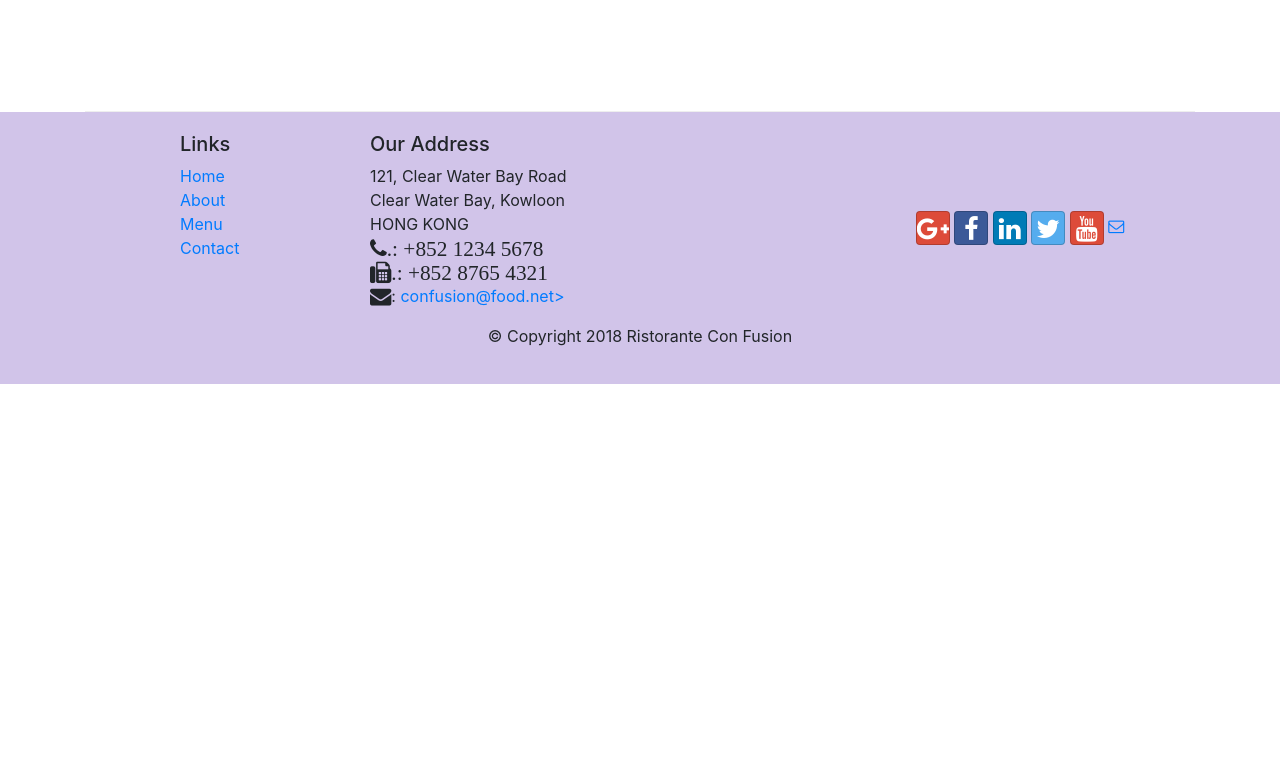
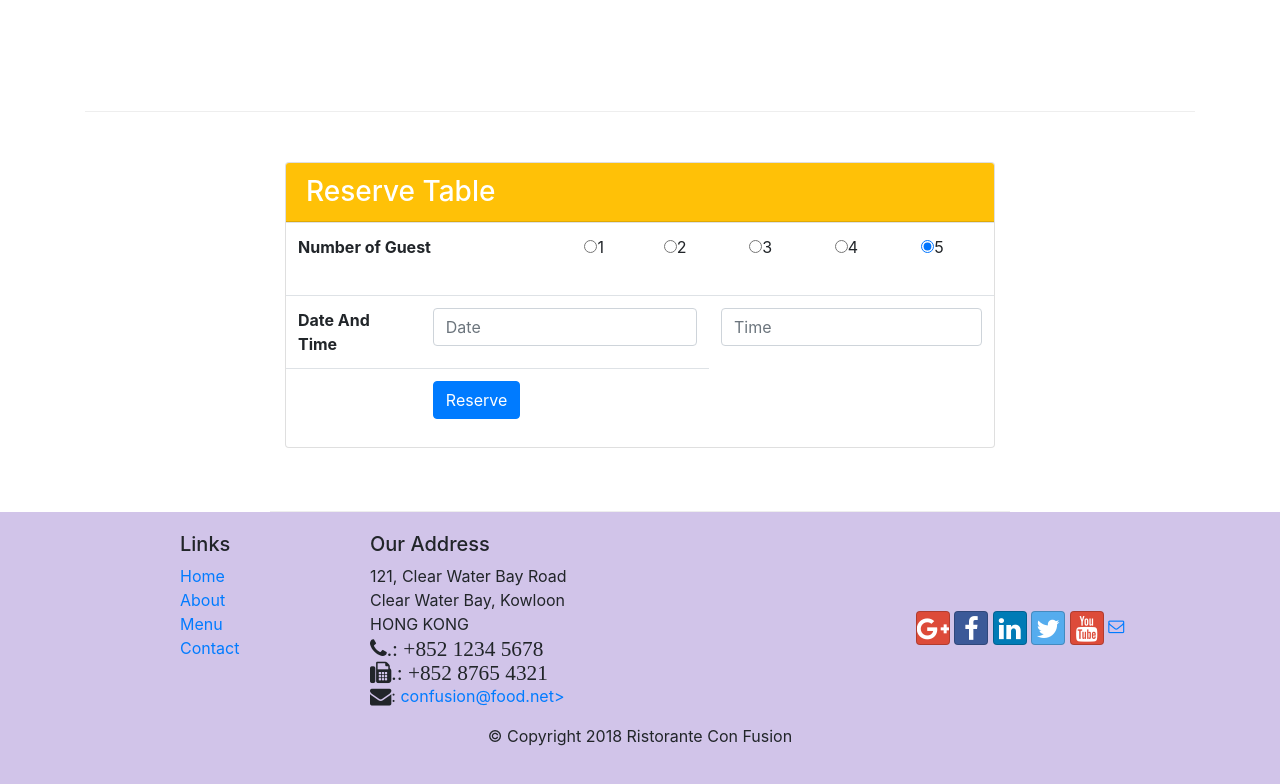
Before and after one commit to ishaa12/Restro, a website: page index.html in a window 1280 px wide. Shown: the part 1422-2206 px from the top of the page. Before the commit the page ends 1806 px from the top, so only its background shows below. Drawn offline with nearby package versions, Linux system fonts and the light colour scheme; files whose address does not match are found by name.

```diff
--- a/css/style.css
+++ b/css/style.css
@@ -38,3 +38,9 @@
 {
 	background-color: #512DA8;
 }
+.tab-content {
+    border-left: 1px solid #ddd;
+    border-right: 1px solid #ddd;
+    border-bottom: 1px solid #ddd;
+    padding: 10px;
+}
--- a/index.html
+++ b/index.html
@@ -41,6 +41,10 @@
         <div class="col-12 col-sm align-self-center">
             <img src="img/logo.png" class="img-fluid">
         </div>
+        <div class="button align-self-center " heigth="37" role="button">
+           <a> <button  href="#Reservetable"  type="button" class="btn btn-warning button-toggle" data-toggle="Reservetable"></a>
+      Rserve Table
+    </button>
     </div>
 </div>
 </header>
@@ -69,12 +73,11 @@
     </div>
     <div class="col col-sm col-md">
         <div class="media">
-
-            <img class="d-flex mr-3 img-thumbnail align-self-center" src="img/buffet.png" alt="buffet">
             <div class="media-body">
-        <h2 class="mt-0">Weekend Grand Buffet</h2>
+        <h2 class="mt-0 ">Weekend Grand Buffet <span class="badge badge-danger">New</span></h2>
         <p class="d-none d-sm-block ">Featuring mouthwatering combinations with a choice of five different salads, six enticing appetizers, six main entrees and five choicest desserts. Free flowing bubbly and soft drinks. All for just $19.99 per person </p>
     </div>
+     <img class="d-flex mr-3 img-thumbnail align-self-center" src="img/buffet.png" alt="buffet">
 </div>
     </div>
 </div>
@@ -93,14 +96,76 @@
         <h4 class="mt-0">Executive Chef</h4>
         <p class="d-none d-sm-block" >Award winning three-star Michelin chef with wide International experience having worked closely with whos-who in the culinary world, he specializes in creating mouthwatering Indo-Italian fusion experiences. </p>
     </div>
+
+
 </div>
     </div>
 </div>
+<div class="row row-content col-8" >
+<div  class="col-sm" >
+                <div class="card ">
+                  <h3 class="card-header bg-warning text-white ">Reserve Table</h3>
+                  <div class="table-responsive">
+                    <table class="table table-borderless" >
+                        <tbody class="table table-borderless">
+                            <tr>
+                            <th>Number of Guest</th>
+                            <td >
+                                <div class="radio">
+                                        <label><input type="radio" name="optradio" checked>1</label>
+                                 </div>
+                             </td>
+                             <td>
+                                <div class="radio">
+                                        <label><input type="radio" name="optradio" checked>2</label>
+                                 </div>
+                             </td>
+                             <td>
+                                <div class="radio">
+                                        <label><input type="radio" name="optradio" checked>3</label>
+                                 </div>
+                             </td>
+                             <td>
+                                <div class="radio">
+                                        <label><input type="radio" name="optradio" checked>4</label>
+                                 </div>
+                             </td>
+                             <td>
+                                <div class="radio">
+                                        <label><input type="radio" name="optradio" checked>5</label>
+                                 </div>
+                             </td>
+                         </tr>
+                     </tbody>
+                     </table>
+                         <table class="table table-borderless">
+                            <tbody class="table table-borderless">
+                         <tr>
+                            <th>Date And Time</th>
+                            <td>
+                                <div class="date ">
+                                    <label><input for="date"  name="date" class="form-control" width="30" placeholder="Date"></label>
+                                </div>
+                                    <td>
+                                <div class="time">
+                                    <label><input for="time"  name="time" class="form-control" width="30" placeholder="Time"></label>
+                                </div>
+                                <tr>
+                                    <td>
+                                    </td>
+                                <td>
+                                    <div class="button">
+                                        <button type="submit" id ="Reservetable" class="btn btn-primary">Reserve</button>
+                                    </div>
+                                </td>
+                        </tr>
+                    </tbody>
+                </table>
+            </div>
+         </div>
+      </div>
+   </div>
 </div>
-</div>
-</div>
-
-
 <footer class="footer">
 <div class="container">
     <div class="row">
```
Also changed, not shown: aboutus.html (+45 -7 lines).
